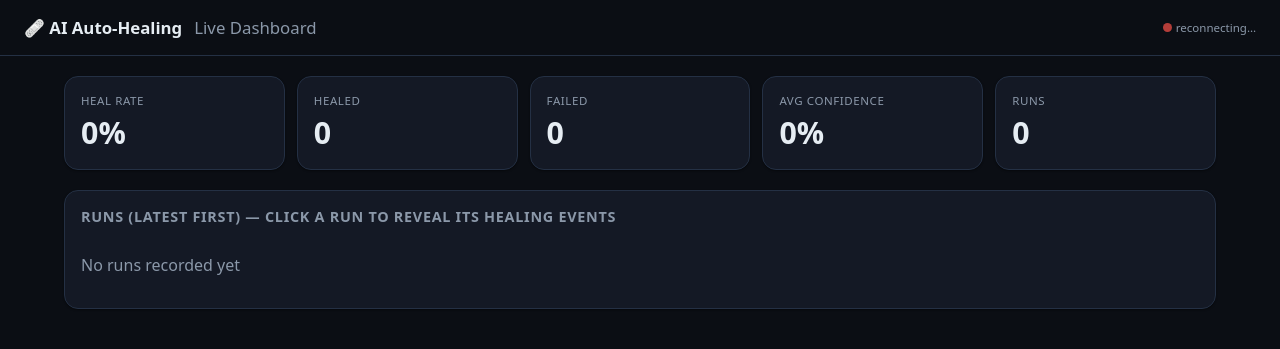
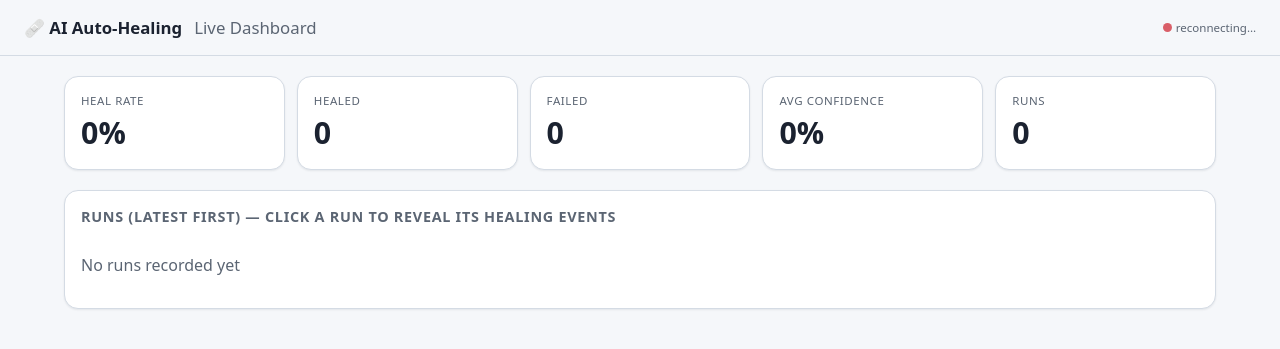
Before and after one commit to bunnycodec/auto_healing_framework, a FastAPI app: page / in a window 1280 px wide. Shown: the top 349 px of the page. Run offline with FastAPI, Linux system fonts and the light colour scheme; data that the repository does not hold is empty.

Commit message:
feat: dashboard follows system light/dark theme
- add light primitives + prefers-color-scheme remap of semantic tokens

- declare color-scheme: light dark for native control theming

```diff
--- a/app/templates/dashboard.html
+++ b/app/templates/dashboard.html
@@ -11,7 +11,8 @@
          roles. Components only ever consume semantic tokens.
          ────────────────────────────────────────────────────────────────── */
       :root {
-        /* Primitive — color */
+        color-scheme: light dark;
+        /* Primitive — color (dark) */
         --apollo-color-ink-900: #0b0e14;
         --apollo-color-ink-800: #141925;
         --apollo-color-ink-700: #1b2230;
@@ -23,6 +24,19 @@
         --apollo-color-emerald-400: #3fb950;
         --apollo-color-rose-400: #f85149;
         --apollo-color-amber-400: #d29922;
+
+        /* Primitive — color (light) */
+        --apollo-color-paper-50: #ffffff;
+        --apollo-color-paper-100: #f5f7fa;
+        --apollo-color-paper-200: #eaeef3;
+        --apollo-color-paper-300: #d4dbe4;
+        --apollo-color-slate-900: #1b2230;
+        --apollo-color-slate-500: #5b6573;
+        --apollo-color-azure-600: #0a7ea4;
+        --apollo-color-emerald-600: #1a7f37;
+        --apollo-color-rose-600: #cf222e;
+        --apollo-color-amber-600: #9a6700;
+        --apollo-color-violet-600: #8250df;
 
         /* Primitive — spacing scale (4px base) */
         --apollo-space-1: 4px;  --apollo-space-2: 8px;  --apollo-space-3: 12px;
@@ -44,7 +58,7 @@
         --apollo-elevation-1: 0 1px 2px rgba(0,0,0,.4);
         --apollo-elevation-2: 0 6px 22px rgba(0,0,0,.35);
 
-        /* Semantic — surfaces, text, borders */
+        /* Semantic — surfaces, text, borders (default: dark) */
         --apollo-surface-canvas: var(--apollo-color-ink-900);
         --apollo-surface-raised: var(--apollo-color-ink-800);
         --apollo-surface-overlay: var(--apollo-color-ink-700);
@@ -53,11 +67,30 @@
         --apollo-text-muted: var(--apollo-color-cloud-400);
         --apollo-accent: var(--apollo-color-azure-400);
 
-        /* Semantic — status */
+        /* Semantic — status (default: dark) */
         --apollo-status-healed: var(--apollo-color-emerald-400);
         --apollo-status-failed: var(--apollo-color-rose-400);
         --apollo-status-duplicate: var(--apollo-color-amber-400);
         --apollo-status-pr: var(--apollo-color-violet-400);
+      }
+
+      /* Follow the system theme — remap semantic tokens for light mode. */
+      @media (prefers-color-scheme: light) {
+        :root {
+          --apollo-elevation-1: 0 1px 2px rgba(16,22,33,.08);
+          --apollo-elevation-2: 0 6px 22px rgba(16,22,33,.10);
+          --apollo-surface-canvas: var(--apollo-color-paper-100);
+          --apollo-surface-raised: var(--apollo-color-paper-50);
+          --apollo-surface-overlay: var(--apollo-color-paper-200);
+          --apollo-border-subtle: var(--apollo-color-paper-300);
+          --apollo-text-default: var(--apollo-color-slate-900);
+          --apollo-text-muted: var(--apollo-color-slate-500);
+          --apollo-accent: var(--apollo-color-azure-600);
+          --apollo-status-healed: var(--apollo-color-emerald-600);
+          --apollo-status-failed: var(--apollo-color-rose-600);
+          --apollo-status-duplicate: var(--apollo-color-amber-600);
+          --apollo-status-pr: var(--apollo-color-violet-600);
+        }
       }
       * { box-sizing: border-box; }
       body { margin: 0; font-family: var(--apollo-font-family);
```
